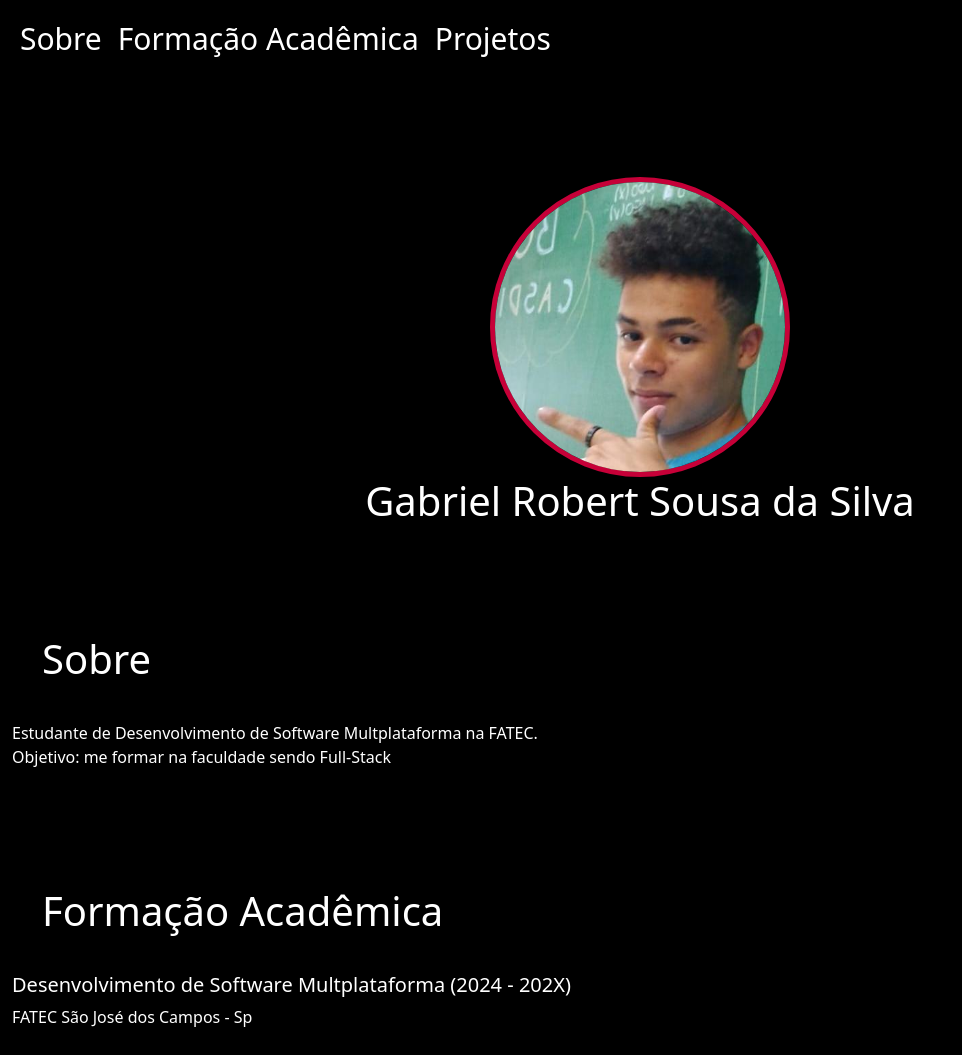
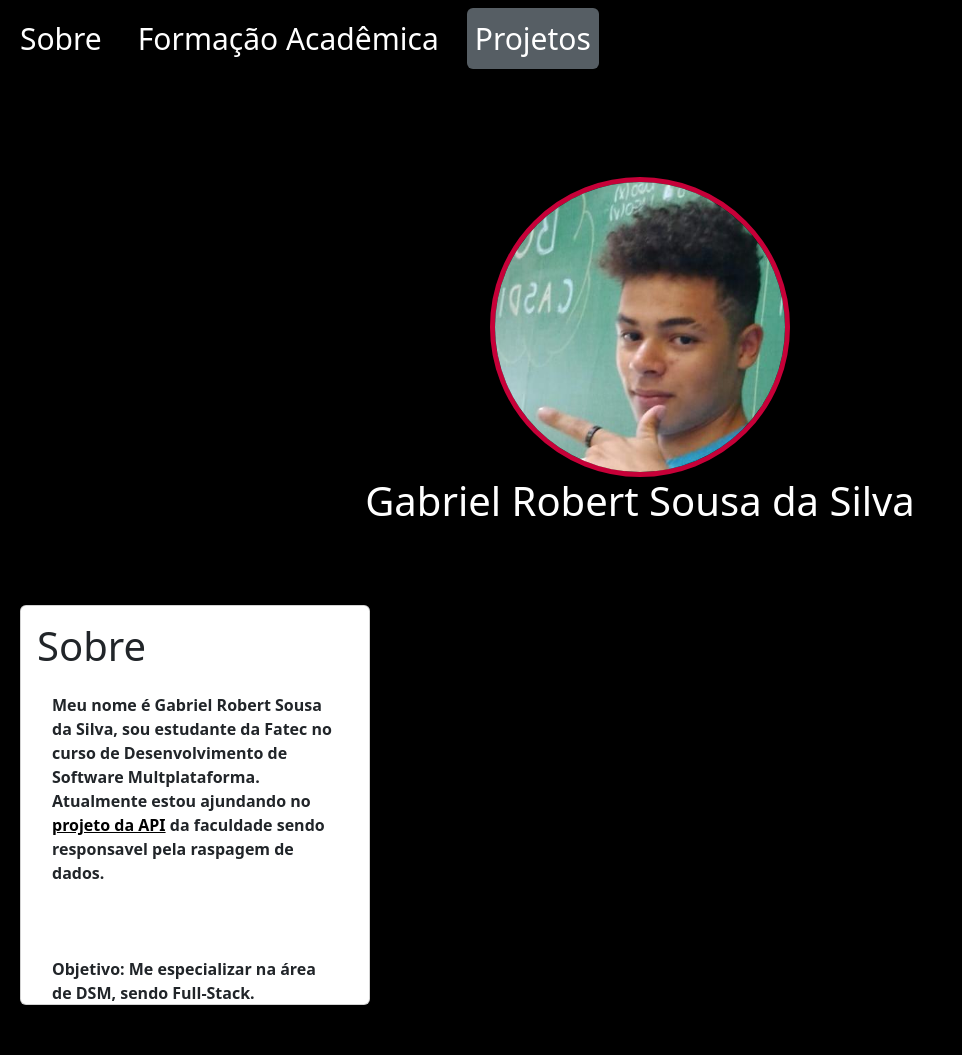
Before and after one commit to LittleRob120/LittleRob120.github.io, a plain HTML site: page index.html in a window 1280 px wide. Shown: the top 1055 px of the page, without its empty margins (0-962 px from the left). Drawn offline with nearby package versions, Linux system fonts and the light colour scheme.

Commit message:
Atualização do Site v1

```diff
--- a/index.html
+++ b/index.html
@@ -12,15 +12,15 @@
 
     <nav class="navbar navbar-expand-sm navbar-dark">
         <div class="container-fluid">
-            <ul class="navbar-nav" >
+            <ul class="navbar-nav " >
                 <li class="nav-item">
-                    <a href="#sobre" class="nav-link" style="font-size: 30px;color: white;">Sobre</a>
+                    <a href="#sobre" class="nav-link btn btn-secondary" style="font-size: 30px;color: white;">Sobre</a>
                 </li>
-                <li class="nav-item">
-                    <a href="#formacao" class="nav-link" style="font-size: 30px; color: white;">Formação Acadêmica</a>
+                <li class="nav-item" style="padding-left: 20px;">
+                    <a href="#formacao" class="nav-link btn btn-secondary" style="font-size: 30px; color: white;">Formação Acadêmica</a>
                 </li>
-                <li class="nav-item">
-                    <a href="#projetos" class="nav-link" style="font-size: 30px; color: white;">Projetos</a>
+                <li class="nav-item" style="padding-left: 20px;">
+                    <a href="#projetos" class="nav-link btn btn-secondary" style="font-size: 30px; color: white;">Projetos</a>
                 </li>
             </ul>
         </div>
@@ -30,12 +30,20 @@
     </div>
     <h1 class="text1">Gabriel Robert Sousa da Silva</h1>
     <br><br><br>
-    <div id="sobre" class="container-fluid text-white">
-        <h1 style="padding: 30px;">Sobre</h1>
-        <p>
-            Estudante de Desenvolvimento de Software Multplataforma na FATEC.<br>
-            Objetivo: me formar na faculdade sendo Full-Stack
-        </p>
+    <div style="padding-left: 20px;">
+        <div id="sobre" class="card"  style="width: 350px;height: 400px;">
+            <div class="container-fluid card-body">
+                <h1>Sobre</h1>
+                <strong>
+                    <p style="padding: 15px;">
+                        Meu nome é Gabriel Robert Sousa da Silva, sou estudante da Fatec no curso de Desenvolvimento de Software Multplataforma. <br>
+                        Atualmente estou ajundando no <a href="#projetos" style="text-decoration: line; color: black;">projeto da API</a> da faculdade sendo responsavel pela raspagem de dados.
+                        <br><br><br><br>
+                        Objetivo: Me especializar na área de DSM, sendo Full-Stack.
+                    </p>
+                </strong>
+            </div>
+        </div>
     </div>
     <br><br><br>
     <div id="formacao" class="container-fluid text-white">
```
